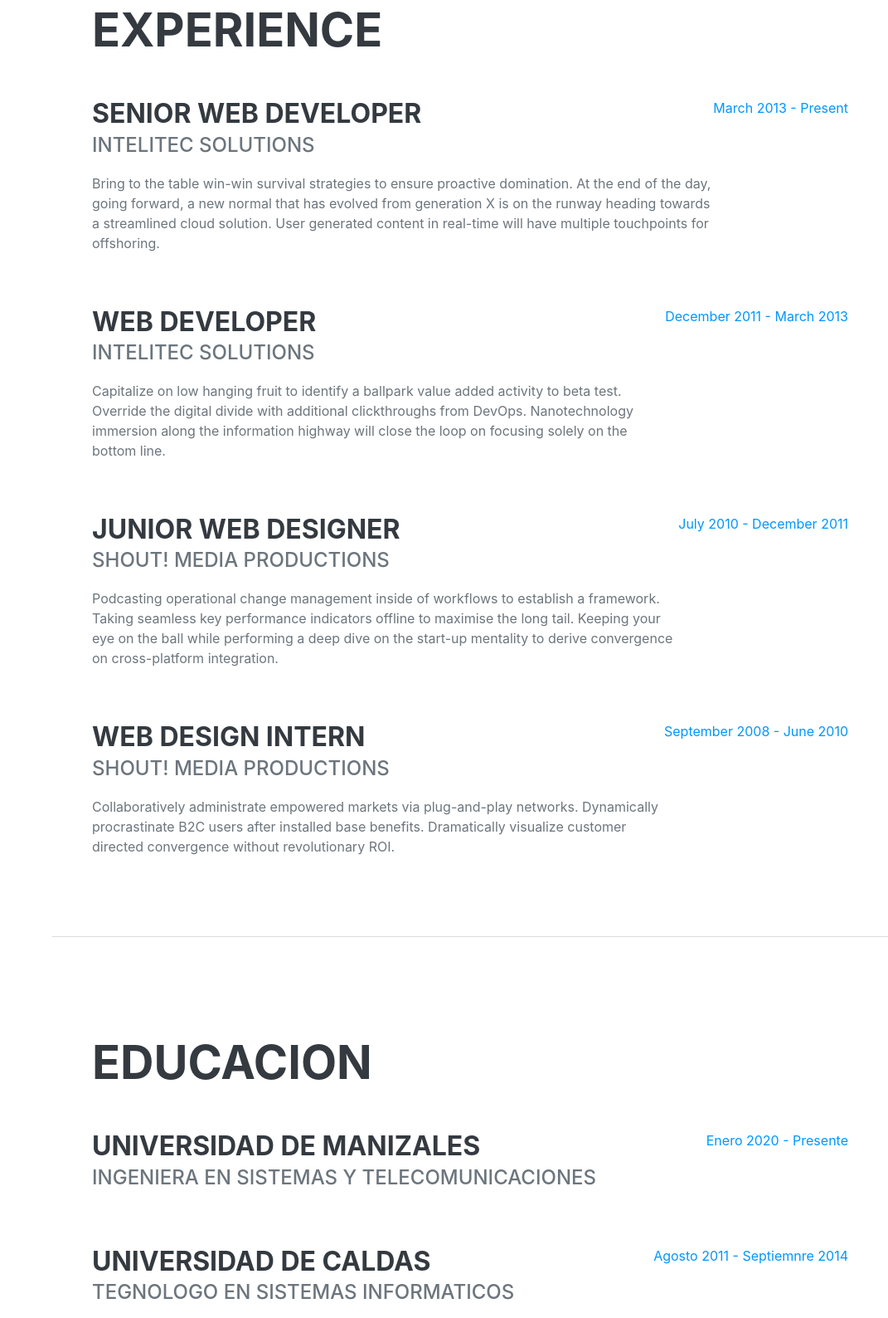
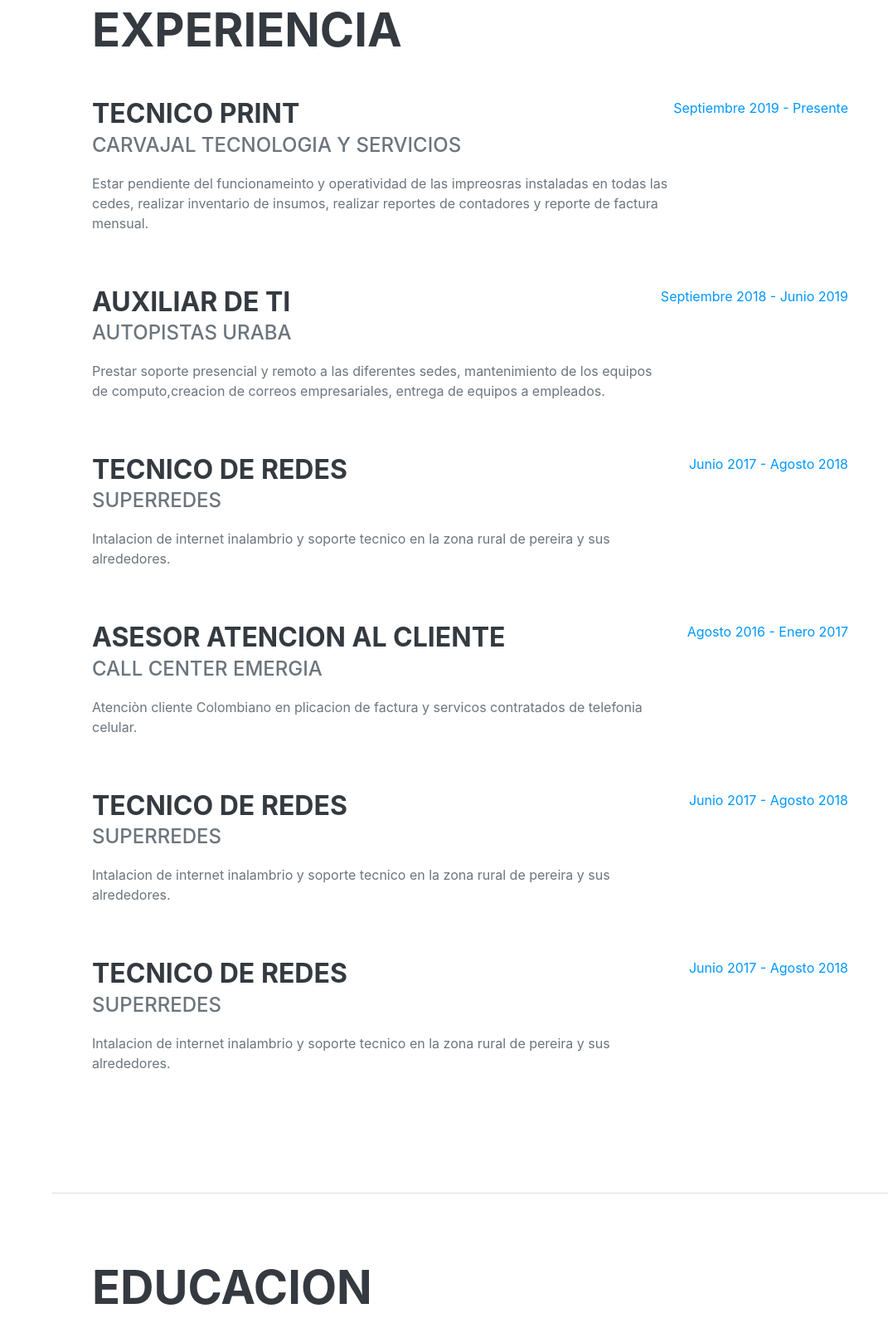
Before and after one commit to juansalazar92/ccv, a plain HTML site: page index.html in a window 1280 px wide. Shown: the part 878-2466 px from the top of the page at 83% size, without its empty margins (209-1280 px from the left). Drawn offline with nearby package versions, Linux system fonts and the light colour scheme; a web font is replaced by a local one.

Commit message:
colocando experiencia laboral

```diff
--- a/index.html
+++ b/index.html
@@ -60,38 +60,54 @@
             <!-- Experience-->
             <section class="resume-section" id="experience">
                 <div class="resume-section-content">
-                    <h2 class="mb-5">Experience</h2>
+                    <h2 class="mb-5">Experiencia</h2>
                     <div class="d-flex flex-column flex-md-row justify-content-between mb-5">
                         <div class="flex-grow-1">
-                            <h3 class="mb-0">Senior Web Developer</h3>
-                            <div class="subheading mb-3">Intelitec Solutions</div>
-                            <p>Bring to the table win-win survival strategies to ensure proactive domination. At the end of the day, going forward, a new normal that has evolved from generation X is on the runway heading towards a streamlined cloud solution. User generated content in real-time will have multiple touchpoints for offshoring.</p>
+                            <h3 class="mb-0">Tecnico Print</h3>
+                            <div class="subheading mb-3">Carvajal Tecnologia y Servicios</div>
+                            <p>Estar pendiente del funcionameinto y operatividad de las impreosras instaladas en todas las cedes, realizar inventario de insumos, realizar reportes de contadores y reporte de factura mensual.</p>
                         </div>
-                        <div class="flex-shrink-0"><span class="text-primary">March 2013 - Present</span></div>
+                        <div class="flex-shrink-0"><span class="text-primary"> Septiembre 2019 - Presente</span></div>
                     </div>
                     <div class="d-flex flex-column flex-md-row justify-content-between mb-5">
                         <div class="flex-grow-1">
-                            <h3 class="mb-0">Web Developer</h3>
-                            <div class="subheading mb-3">Intelitec Solutions</div>
-                            <p>Capitalize on low hanging fruit to identify a ballpark value added activity to beta test. Override the digital divide with additional clickthroughs from DevOps. Nanotechnology immersion along the information highway will close the loop on focusing solely on the bottom line.</p>
+                            <h3 class="mb-0">Auxiliar de TI</h3>
+                            <div class="subheading mb-3">Autopistas Uraba</div>
+                            <p>Prestar soporte presencial y remoto a las diferentes sedes, mantenimiento de los equipos de computo,creacion de correos empresariales, entrega de equipos a empleados.</p>
                         </div>
-                        <div class="flex-shrink-0"><span class="text-primary">December 2011 - March 2013</span></div>
+                        <div class="flex-shrink-0"><span class="text-primary">Septiembre 2018 - Junio 2019</span></div>
                     </div>
                     <div class="d-flex flex-column flex-md-row justify-content-between mb-5">
                         <div class="flex-grow-1">
-                            <h3 class="mb-0">Junior Web Designer</h3>
-                            <div class="subheading mb-3">Shout! Media Productions</div>
-                            <p>Podcasting operational change management inside of workflows to establish a framework. Taking seamless key performance indicators offline to maximise the long tail. Keeping your eye on the ball while performing a deep dive on the start-up mentality to derive convergence on cross-platform integration.</p>
+                            <h3 class="mb-0">Tecnico de Redes</h3>
+                            <div class="subheading mb-3">Superredes</div>
+                            <p>Intalacion de internet inalambrio y soporte tecnico en la zona rural de pereira y sus alrededores.</p>
                         </div>
-                        <div class="flex-shrink-0"><span class="text-primary">July 2010 - December 2011</span></div>
+                        <div class="flex-shrink-0"><span class="text-primary">Junio 2017 - Agosto 2018</span></div>
                     </div>
-                    <div class="d-flex flex-column flex-md-row justify-content-between">
+                    <div class="d-flex flex-column flex-md-row justify-content-between mb-5">
                         <div class="flex-grow-1">
-                            <h3 class="mb-0">Web Design Intern</h3>
-                            <div class="subheading mb-3">Shout! Media Productions</div>
-                            <p>Collaboratively administrate empowered markets via plug-and-play networks. Dynamically procrastinate B2C users after installed base benefits. Dramatically visualize customer directed convergence without revolutionary ROI.</p>
+                            <h3 class="mb-0">Asesor Atencion al cliente</h3>
+                            <div class="subheading mb-3">Call center Emergia</div>
+                            <p>Atenciòn cliente Colombiano en plicacion de factura y servicos contratados de telefonia celular.</p>
                         </div>
-                        <div class="flex-shrink-0"><span class="text-primary">September 2008 - June 2010</span></div>
+                        <div class="flex-shrink-0"><span class="text-primary">Agosto 2016 - Enero 2017</span></div>
+                    </div>
+                    <div class="d-flex flex-column flex-md-row justify-content-between mb-5">
+                        <div class="flex-grow-1">
+                            <h3 class="mb-0">Tecnico de Redes</h3>
+                            <div class="subheading mb-3">Superredes</div>
+                            <p>Intalacion de internet inalambrio y soporte tecnico en la zona rural de pereira y sus alrededores.</p>
+                        </div>
+                        <div class="flex-shrink-0"><span class="text-primary">Junio 2017 - Agosto 2018</span></div>
+                    </div>
+                    <div class="d-flex flex-column flex-md-row justify-content-between mb-5">
+                        <div class="flex-grow-1">
+                            <h3 class="mb-0">Tecnico de Redes</h3>
+                            <div class="subheading mb-3">Superredes</div>
+                            <p>Intalacion de internet inalambrio y soporte tecnico en la zona rural de pereira y sus alrededores.</p>
+                        </div>
+                        <div class="flex-shrink-0"><span class="text-primary">Junio 2017 - Agosto 2018</span></div>
                     </div>
                 </div>
             </section>
@@ -112,15 +128,17 @@
                         <div class="flex-grow-1">
                             <h3 class="mb-0">Universidad de caldas</h3>
                             <div class="subheading mb-3">Tegnologo en Sistemas Informaticos</div>
-
+                            <br/>
+                            <br/>
                         </div>
-                        <div class="flex-shrink-0"><span class="text-primary">Agosto 2011 - Septiemnre 2014</span></div>
+                        <div class="flex-shrink-0"><span class="text-primary">Agosto 2011 - Septiembre 2014</span></div>
                     </div>
                     <div class="d-flex flex-column flex-md-row justify-content-between">
                         <div class="flex-grow-1">
                             <h3 class="mb-0">Colegio Instituto chipre</h3>
                             <div class="subheading mb-3">Bachiller Academico</div>
-
+                            <br/>
+                            <br/>
                         </div>
                         <div class="flex-shrink-0"><span class="text-primary">Enero 2004 - Diciembre 2010</span></div>
                     </div>
@@ -128,7 +146,8 @@
                         <div class="flex-grow-1">
                             <h3 class="mb-0">Instituto chipre sede primaria Julio Zuluaga</h3>
                             <div class="subheading mb-3">Primaria</div>
-
+                            <br/>
+                            <br/>
                         </div>
                         <div class="flex-shrink-0"><span class="text-primary">Enero 1999 - Diciembre 2003</span></div>
                     </div>
```
